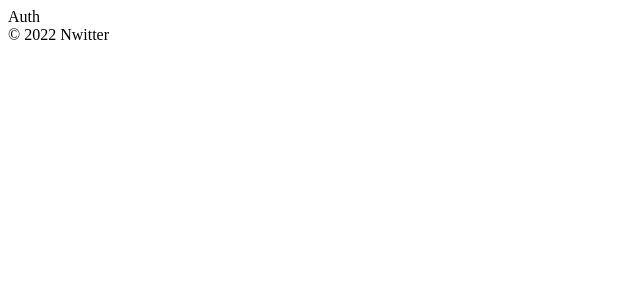
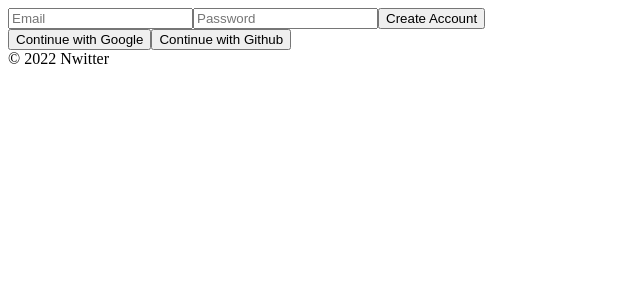
Before and after one commit to 2JONGCHUL/https---github.com-2JONGCHUL-nwitter, a React (Create React App) app: page /#/ in a window 1280 px wide. Shown: the top 300 px of the page, without its empty margins (0-640 px from the left). Built offline with nearby package versions, Linux system fonts and the light colour scheme; no server answers.

Commit message:
init git

```diff
--- a/package.json
+++ b/package.json
@@ -9,8 +9,8 @@
     "firebase": "^9.6.10",
     "react": "^18.0.0",
     "react-dom": "^18.0.0",
-    "react-router-dom": "^5.2.0",
-    "react-scripts": "5.0.0",
+    "react-router-dom": "^5.3.0",
+    "react-scripts": "^5.0.1",
     "web-vitals": "^2.1.4"
   },
   "scripts": {
--- a/src/components/App.js
+++ b/src/components/App.js
@@ -3,8 +3,7 @@ import AppRouter from "components/Router";
 import { authService } from "fbase";
 
 function App() {
-   const [isLoggedIn, setIsLoggedIn] = useState(false);
-   console.log(authService.currentUser);
+   const [isLoggedIn, setIsLoggedIn] = useState(authService.currentUser);
    return (
       <>
       <AppRouter isLoggedIn={isLoggedIn}/>
--- a/src/components/Router.js
+++ b/src/components/Router.js
@@ -1,6 +1,6 @@
 import { HashRouter as Router, Route, Switch} from "react-router-dom";
-import Auth from "../routes/Auth";
-import Home from "../routes/Home";
+import Auth from "routes/Auth";
+import Home from "routes/Home";
 
 const AppRouter = ({isLoggedIn}) => {
     return (
--- a/src/fbase.js
+++ b/src/fbase.js
@@ -1,5 +1,5 @@
 import firebase from "firebase/compat/app";
-import "firebase/compat/auth"
+import "firebase/compat/auth";
 
 const firebaseConfig = {
     apiKey: process.env.REACT_APP_API_KEY,
--- a/src/index.js
+++ b/src/index.js
@@ -1,6 +1,6 @@
-import React from 'react';
-import ReactDOM from 'react-dom';
-import App from 'components/App';
+import React from "react";
+import ReactDOM from "react-dom";
+import App from "components/App";
 
 ReactDOM.render(
   <React.StrictMode>
--- a/src/routes/Auth.js
+++ b/src/routes/Auth.js
@@ -1,3 +1,55 @@
-const Auth = () => <span>Auth</span>
+import { useState } from "react";
 
+const Auth = () => {
+const [email, setEmail] = useState("");
+const [password, setPassword] = useState("");
+const [newAccount, setNewAccount] = useState(true);
+
+const onChange = (event) => {
+    const {
+        target : {name, value},
+    } = event;
+    if(name === "email") {
+        setEmail(value);
+    } else if (name === "password"){
+        setPassword(value);
+    }
+};
+
+const onSubmit = (event) => {
+    event.preventDefault();
+    if (newAccount) {
+
+    } else {
+
+    }
+};
+
+return(
+    <div>
+        <form onSubmit={onSubmit}>
+            <input
+            name="email"
+            type="text"
+            placeholder = "Email"
+            required value={email}
+            onChange={onChange}
+            />
+            <input
+            name="password"
+            type="password"
+            placeholder = "Password"
+            required
+            value={password}
+            onChange={onChange}
+            />
+            <input type="submit" value={newAccount ? "Create Account" : "Log In"}/>
+        </form>
+        <div>
+            <button>Continue with Google</button>
+            <button>Continue with Github</button>
+        </div>
+    </div>
+    );
+};
 export default Auth;
```
Also changed, not shown: 1 other file (tests, documents, lock files or other folders).
